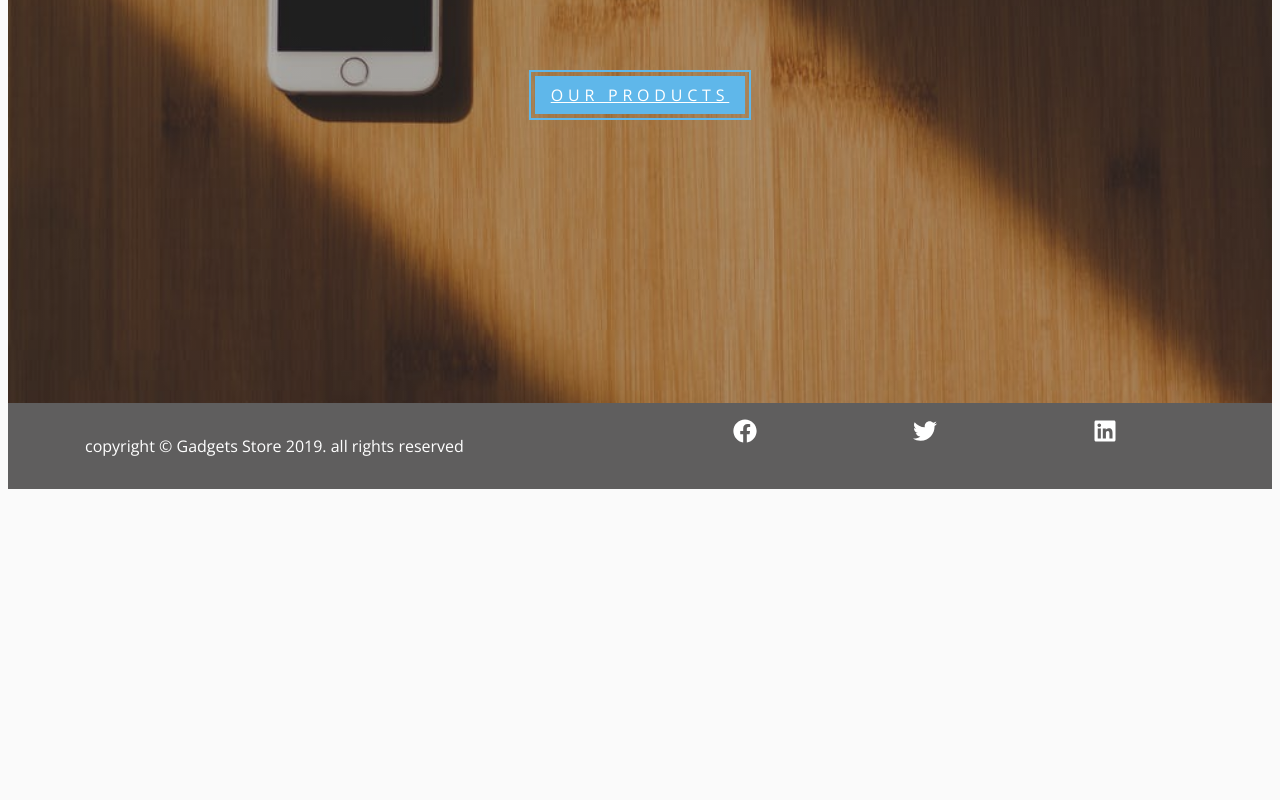
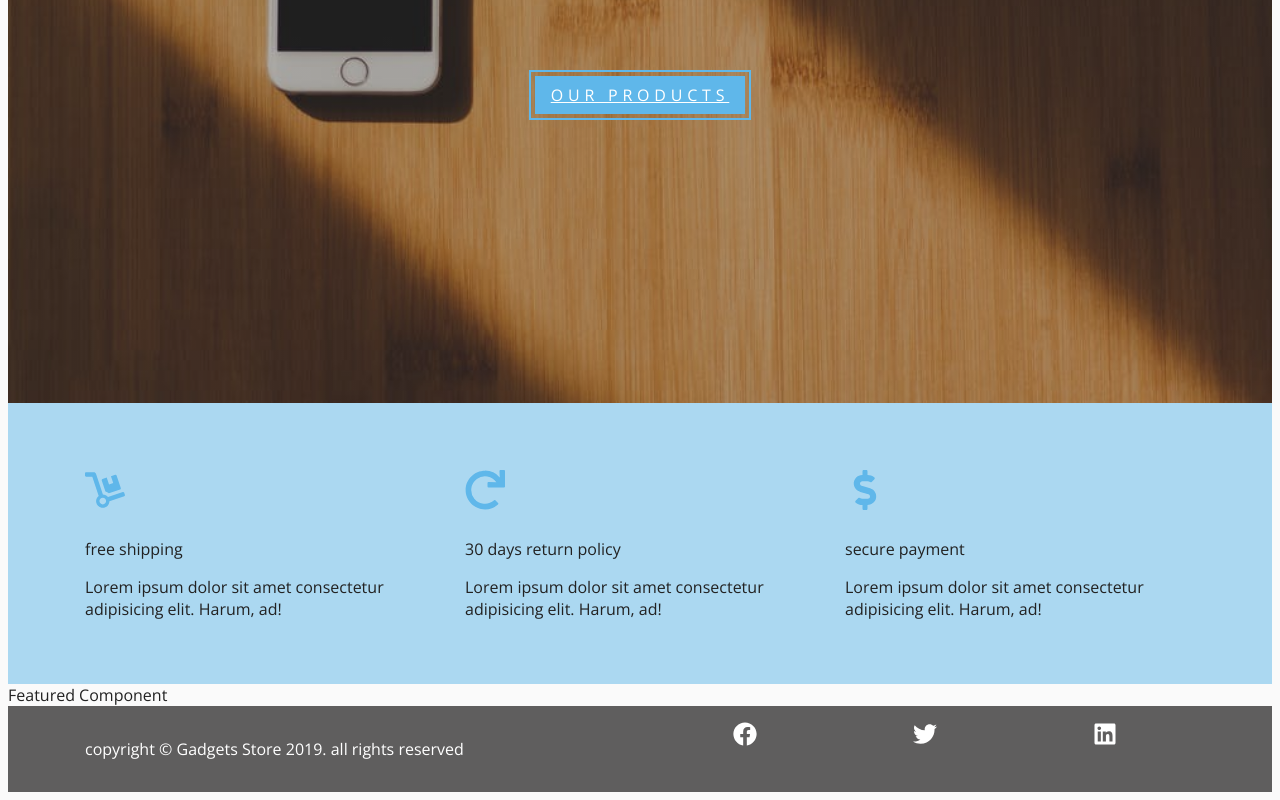
Before and after one commit to mavarona/gadgets-store, a React (Create React App) app: page / in a window 1280 px wide. Shown: the part 469-1269 px from the top of the page. Before the commit the page ends 966 px from the top, so only its background shows below. Built offline with nearby package versions, Linux system fonts and the light colour scheme.

Commit message:
Add Services in Home Page

```diff
--- /dev/null
+++ b/src/components/HomePage/Featured.js
@@ -0,0 +1,5 @@
+import React from "react";
+
+export default function Featured() {
+  return <div>Featured Component</div>;
+}
--- /dev/null
+++ b/src/components/HomePage/Services.js
@@ -0,0 +1,64 @@
+import React, { Component } from "react";
+import styled from "styled-components";
+import { FaDolly, FaRedo, FaDollarSign } from "react-icons/fa";
+
+export default class Services extends Component {
+  state = {
+    services: [
+      {
+        id: 1,
+        icon: <FaDolly />,
+        title: "free shipping",
+        text:
+          "Lorem ipsum dolor sit amet consectetur adipisicing elit. Harum, ad!"
+      },
+      {
+        id: 2,
+        icon: <FaRedo />,
+        title: "30 days return policy",
+        text:
+          "Lorem ipsum dolor sit amet consectetur adipisicing elit. Harum, ad!"
+      },
+      {
+        id: 3,
+        icon: <FaDollarSign />,
+        title: "secure payment",
+        text:
+          "Lorem ipsum dolor sit amet consectetur adipisicing elit. Harum, ad!"
+      }
+    ]
+  };
+  render() {
+    return (
+      <ServicesWrapper className="py-5">
+        <div className="container">
+          <div className="row">
+            {this.state.services.map(item => {
+              return (
+                <div
+                  className="col-10-mx-auto col-sm-6 col-md-4 text-center my-3"
+                  key={item.id}
+                >
+                  <div className="service-icon">{item.icon}</div>
+                  <div className="mt-3 text-capitalize">{item.title}</div>
+                  <div className="mt-3">{item.text}</div>
+                </div>
+              );
+            })}
+          </div>
+        </div>
+      </ServicesWrapper>
+    );
+  }
+}
+
+const ServicesWrapper = styled.section`
+  background: rgba(95, 183, 234, 0.5);
+  .service-icon {
+    font-size: 2.5rem;
+    color: var(--primaryColor);
+  }
+  p {
+    color: var(--darkGrey);
+  }
+`;
--- a/src/pages/HomePage.js
+++ b/src/pages/HomePage.js
@@ -1,15 +1,25 @@
 import React from "react";
 import Hero from "../components/Hero";
 import { Link } from "react-router-dom";
+import Services from "../components/HomePage/Services";
+import Featured from "../components/HomePage/Featured";
 
 const HomePage = () => {
   return (
     <>
       <Hero title="awesome gadgets" max="true">
-        <Link className="main-link" style={{ margin: "2rem" }} to="/products">
+        <Link
+          className="main-link"
+          style={{
+            margin: "2rem"
+          }}
+          to="/products"
+        >
           our products
         </Link>
       </Hero>
+      <Services />
+      <Featured />
     </>
   );
 };
```
